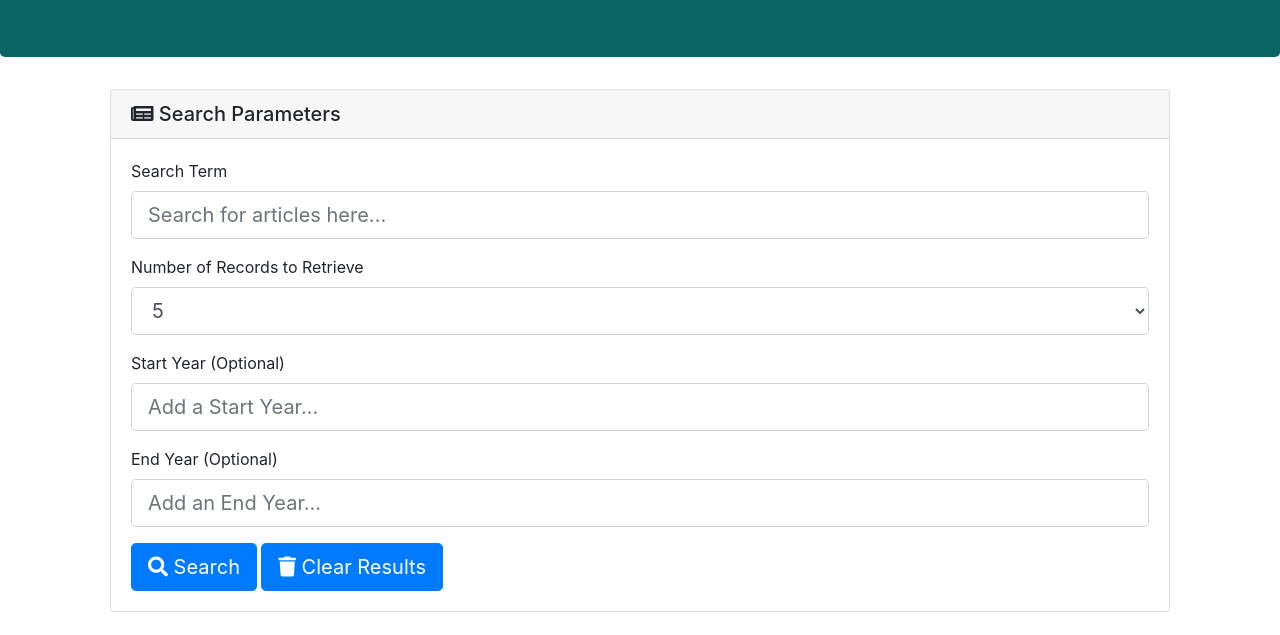
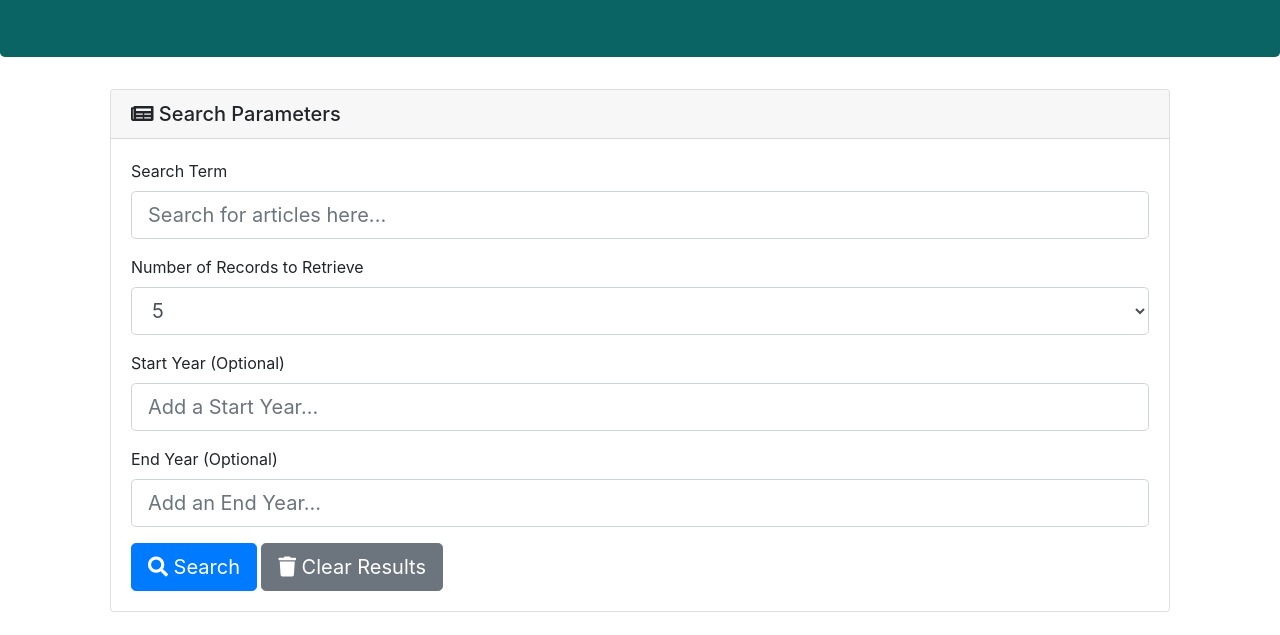
Before and after one commit to jeffk77/nytsearch, a plain HTML site: page index.html in a window 1280 px wide. Shown: the part 146-781 px from the top of the page. Drawn offline with nearby package versions, Linux system fonts and the light colour scheme.

Commit message:
CSS Further Updates

```diff
--- a/index.html
+++ b/index.html
@@ -55,11 +55,11 @@
                         <label for="endtInput">End Year (Optional)</label>
                         <input type="endYear" class="form-control form-control-lg" id="endInput" placeholder="Add an End Year...">
                     </div>
-                    <button type="button" class="btn btn-primary btn-lg" id="searchbutton">
+                    <button type="button " class="btn btn-primary btn-lg" id="searchbutton">
                         <i class="fas fa-search"></i>
                         Search
                     </button>
-                    <button type="button" class="btn btn-primary btn-lg" id="clearbutton">
+                    <button type="button" class="btn btn-secondary btn-lg" id="clearbutton">
                         <i class="fas fa-trash"></i>
                         Clear Results
                     </button>
```
